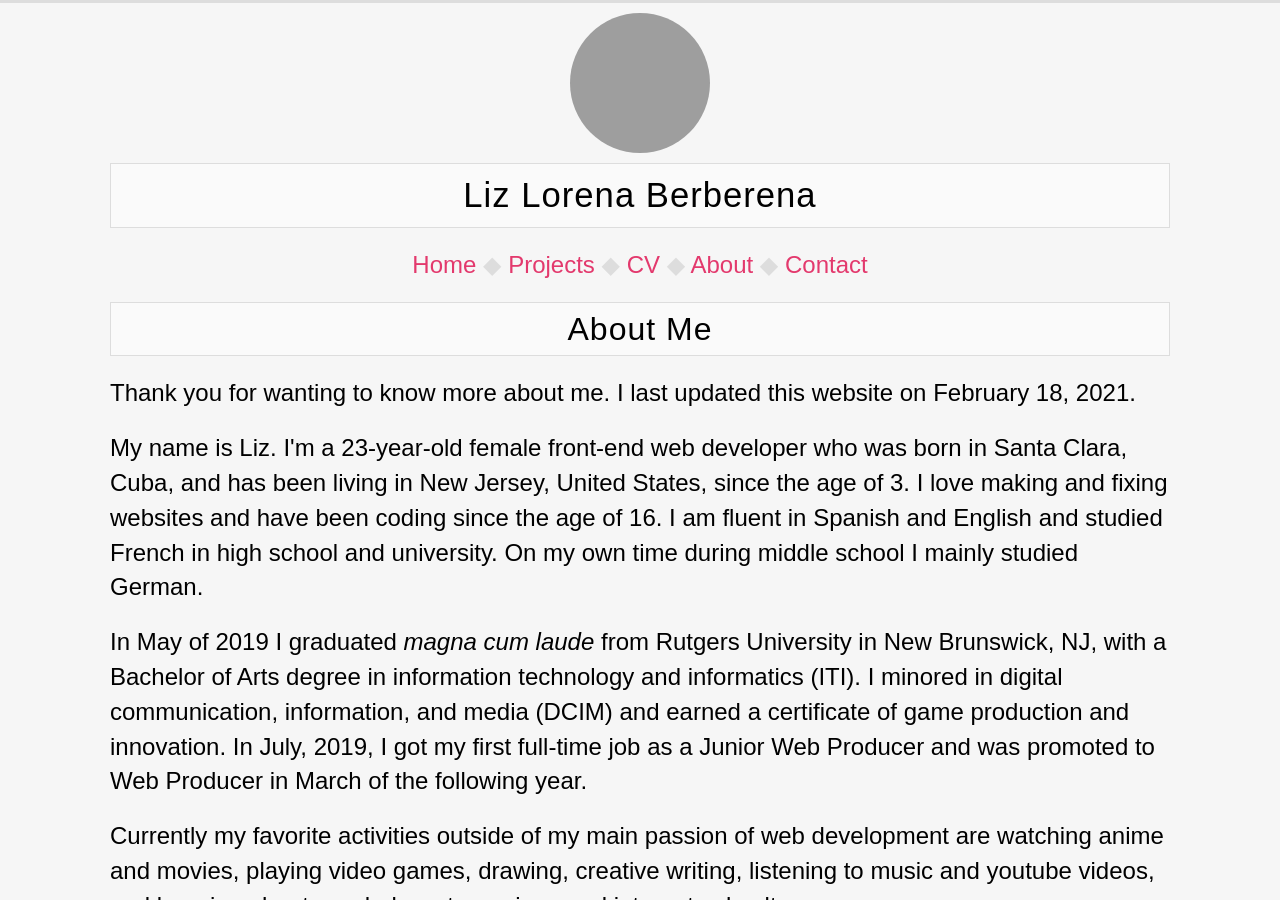
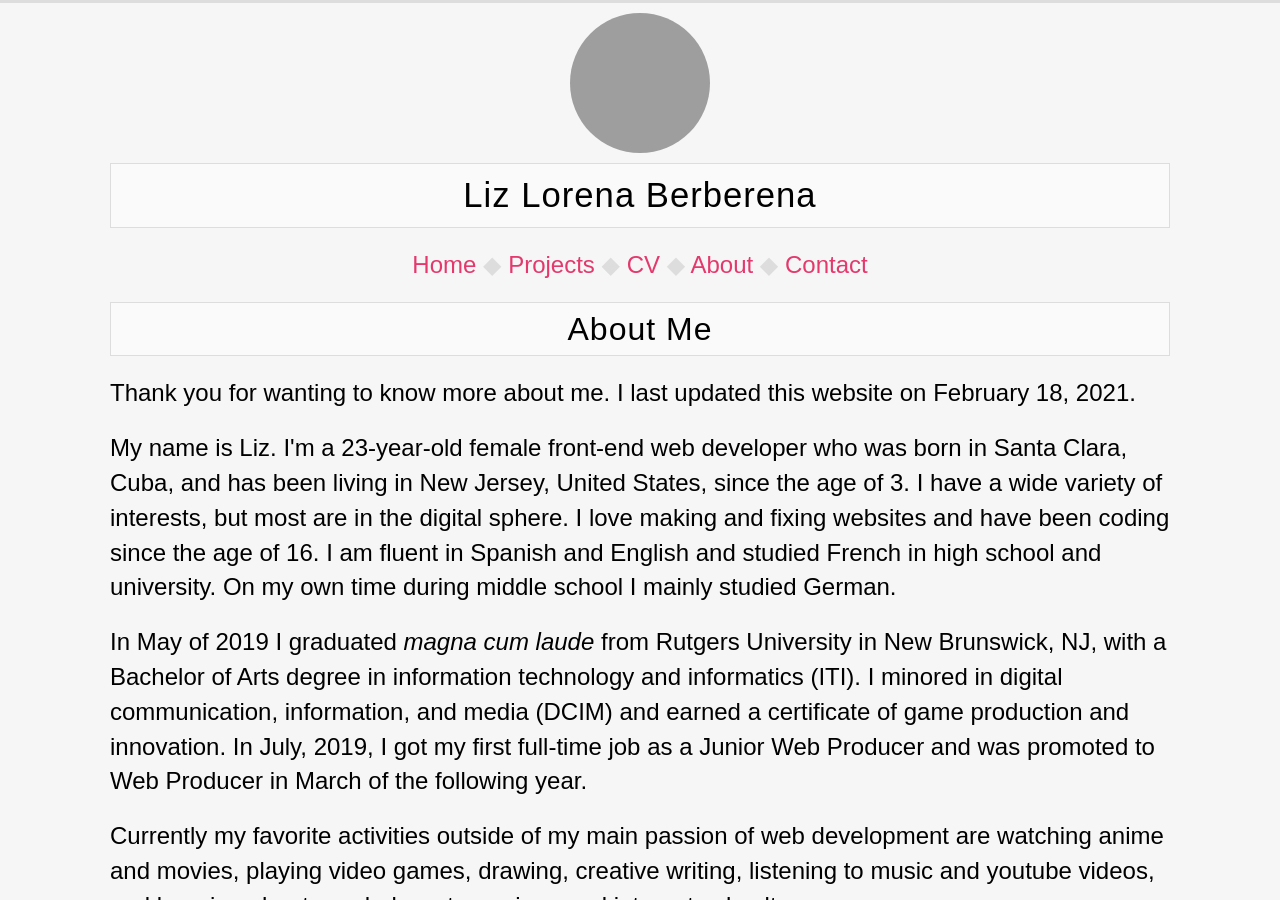
Before and after one commit to liz-lorena/2020, a Jekyll site: the page built from about/index.html, in a window 1280 px wide and 900 px high. Built offline with Jekyll 4.4.1, drawn with Linux system fonts in a browser that asks for light colours.

Commit message:
Update index.html

```diff
--- a/about/index.html
+++ b/about/index.html
@@ -7,7 +7,7 @@ title: "about me"
    <h2>About Me</h2>
 </div>
 <p>Thank you for wanting to know more about me. I last updated this website on {{ site.time | date: '%B %d, %Y' }}.</p>
-<p>My name is Liz. I'm a 23-year-old female front-end web developer who was born in Santa Clara, Cuba, and has been living in New Jersey, United States, since the age of 3. I love making and fixing websites and have been coding since the age of 16. I am fluent in Spanish and English and studied French in high school and university. On my own time during middle school I mainly studied German.</p>
+<p>My name is Liz. I'm a 23-year-old female front-end web developer who was born in Santa Clara, Cuba, and has been living in New Jersey, United States, since the age of 3. I have a wide variety of interests, but most are in the digital sphere. I love making and fixing websites and have been coding since the age of 16. I am fluent in Spanish and English and studied French in high school and university. On my own time during middle school I mainly studied German.</p>
 <p>In May of 2019 I graduated <em>magna cum laude</em> from Rutgers University in New Brunswick, NJ, with a Bachelor of Arts degree in information technology and informatics (ITI). I minored in digital communication, information, and media (DCIM) and earned a certificate of game production and innovation. In July, 2019, I got my first full-time job as a Junior Web Producer and was promoted to Web Producer in March of the following year.</p>
 <p>Currently my favorite activities outside of my main passion of web development are watching anime and movies, playing video games, drawing, creative writing, listening to music and youtube videos, and learning about psychology, true crime, and internet subcultures.</p>
 <p>I love my parents, my parrotlets, and my fiancé Andrew!</p>
```
